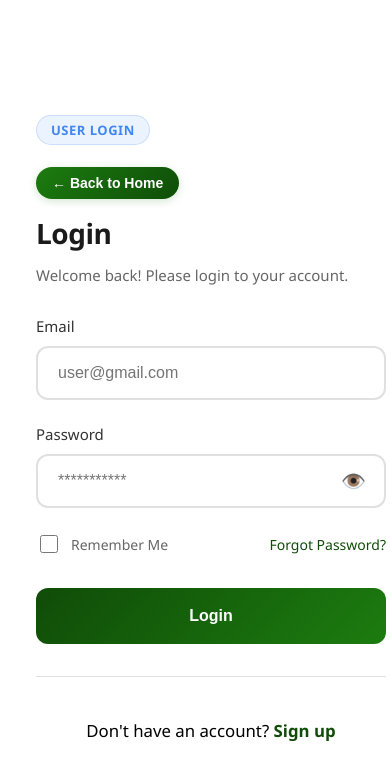
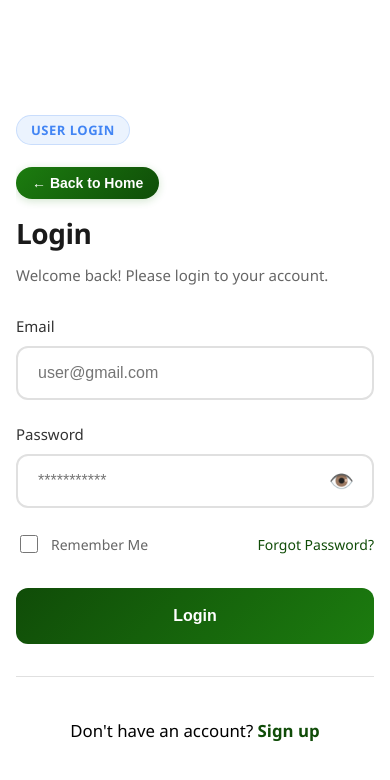
Before and after one commit to yzma-er/my-app, a React (Create React App) app: page /login in a window 390 px wide. Shown: the top 780 px of the page. Built offline with nearby package versions, Linux system fonts and the light colour scheme.

Commit message:
Update LoginPage.css

```diff
--- a/src/pages/LoginPage.css
+++ b/src/pages/LoginPage.css
@@ -727,3 +727,48 @@
     padding: 10px;
   }
 }
+
+
+/* Make the auth wrapper a proper centering container */
+.auth-wrapper-split {
+  display: flex;
+  min-height: 100vh;
+  width: 100%;
+  background-color: #FFF8EF;
+  overflow: hidden;
+}
+
+/* Ensure the form side properly centers content */
+.auth-right-side {
+  display: flex;
+  align-items: center;
+  justify-content: center;
+  width: 100%;
+  padding: 40px;
+  background: white;
+}
+
+/* Mobile-specific centering */
+@media (max-width: 768px) {
+  .auth-wrapper-split {
+    display: flex;
+    align-items: center;
+    justify-content: center;
+    min-height: 100vh;
+  }
+
+  .auth-right-side {
+    display: flex;
+    align-items: center;
+    justify-content: center;
+    width: 100%;
+    max-width: 100%;
+    padding: 20px;
+  }
+
+  .auth-container {
+    width: 100%;
+    max-width: 400px; /* Limit max width for better mobile appearance */
+    margin: 0 auto;
+  }
+}
```
